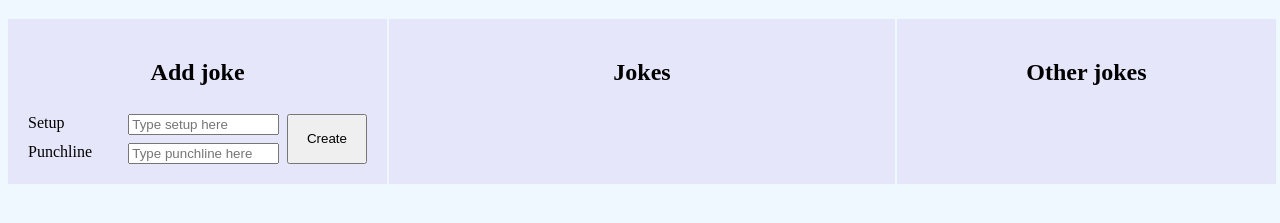
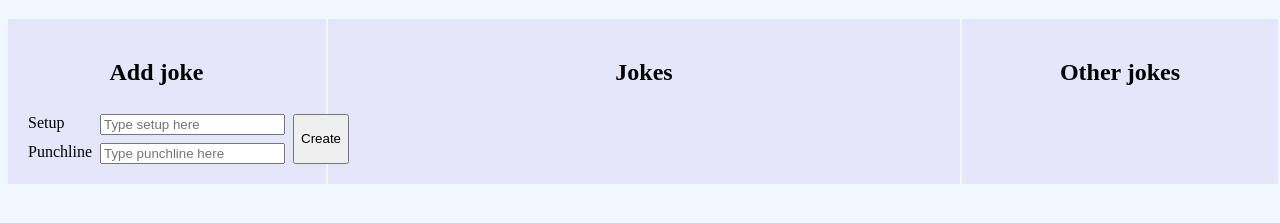
Before and after one commit to eaalhvdw/JokeService, a website: page public/index.html in a window 1280 px wide. Shown: the part 61-284 px from the top of the page. Drawn offline with Linux system fonts and the light colour scheme; no server answers.

Commit message:
Some things are coming through

```diff
--- a/controllers/jokesApiController.js
+++ b/controllers/jokesApiController.js
@@ -30,7 +30,7 @@ exports.getJoke = function(jokeId) {
  * @returns {Promise<*[]>}
  */
 exports.getJokes = function() {
-    //Forcing the jokes through the server (see app.js and index.js).
+    //Hardcoded jokes
     const jokes = [
         {setup: 'Where does the king keep his armies?', punchline: 'In his sleeves!'},
         {setup: 'foo', punchline: 'bar'},
--- a/package.json
+++ b/package.json
@@ -5,6 +5,7 @@
     "express": "^4.16.4",
     "heroku": "^7.33.3",
     "mongoose": "^5.7.7",
-    "morgan": "^1.9.1"
+    "morgan": "^1.9.1",
+    "node-fetch": "^2.6.0"
   }
 }
--- a/public/index.html
+++ b/public/index.html
@@ -16,20 +16,12 @@
         </div>
         <!-- The design of contents in #addJoke is not responsive - we may consider to rewire these contents -->
         <div id="addJoke">
-            <div id="add">
-                <h2>Add joke</h2>
-            </div>
-            <div id="setup">
-                <label id="setupLbl">Setup</label>
-                <input type="text" placeholder="Type setup here" id ="setupInp">
-            </div>
-            <div id="punchline">
-                <label id="punchLbl">Punchline</label>
-            <input type="text" placeholder="Type punchline here" id="punchInp">
-            </div>
-            <div id="button">
-                <button type="button">Create</button>
-            </div>
+            <h2>Add joke</h2>
+            <label id="setupLbl">Setup</label>
+            <input id ="setupInp" type="text" placeholder="Type setup here">
+            <label id="punchlineLbl">Punchline</label>
+            <input id="punchlineInp" type="text" placeholder="Type punchline here">
+            <button type="button">Create</button>
         </div>
         <div id="otherJokes">
             <h2>Other jokes</h2>
--- a/public/index.js
+++ b/public/index.js
@@ -1,12 +1,12 @@
 /**
- *
+ * Help method
  * @return {string}
  */
 async function GETtext(url) {
     const OK = 200;
     let response = await fetch(url);
     if (response.status !== OK)
-        throw new Error("GET status code " + response.status);
+        throw new Error('GET status code ' + response.status);
     return await response.text();
 }
 
@@ -20,7 +20,7 @@ async function GET(url) {
     const OK = 200;
     let response = await fetch(url);
     if (response.status !== OK)
-        throw new Error("GET status code " + response.status);
+        throw new Error('GET status code ' + response.status);
     return await response.json();
 }
 
@@ -73,8 +73,8 @@ async function main() {
         document.body.insertBefore(h2, jokeserviceTable);
         document.body.innerHTML = await generateJokeserviceTable(jokeServices);
 
-    } catch (e) {
-        console.log(e.name + ": " + e.message);
+    } catch (error) {
+        console.error('index.js:77 - ' + error.name + ': ' + error.message);
     }
 }
 
--- a/public/style.css
+++ b/public/style.css
@@ -2,15 +2,13 @@ body {
     background-color: aliceblue;
 }
 
-h1 {
+h1, h2 {
     text-align: center;
 }
 
 .container {
-    text-align: center;
-
     display: grid;
-    grid-template-columns: 30% 40% 30%;
+    grid-template-columns: 20% 5% 50% 25%;
     grid-auto-flow: column;
     gap: 2px;
 }
@@ -22,35 +20,44 @@ h1 {
 
 #addJoke {
     display: grid;
-    grid-area: 1/1/1/1;      /*  startRow/startColumn/endRow/endColumn  */
+    grid-area: 1/1/4/3;         /*  startRow/startColumn/endRow/endColumn  */
     gap: 8px;
 }
 
-#add {
-    grid-area: 1/1/1/6;      /*  startRow/startColumn/endRow/endColumn  */
+#addJoke>h2 {
+    text-align: center;
+
+    grid-area: 1/1/1/3;         /*  startRow/startColumn/endRow/endColumn  */
 }
 
-#setup, #punchline {
+#setupLbl {
     text-align: left;
 
-    display: grid;
-    grid-template-columns: 40% 60%;
-    grid-auto-flow: column;
+    grid-area: 2/1/2/2;         /*  startRow/startColumn/endRow/endColumn  */
 }
 
-#setup {
-    grid-area: 2/1/2/5;      /*  startRow/startColumn/endRow/endColumn  */
+#setupInp {
+    grid-area: 2/2/2/3;         /*  startRow/startColumn/endRow/endColumn  */
 }
 
-#punchline {
-    grid-area: 3/1/3/5;      /*  startRow/startColumn/endRow/endColumn  */
+#punchlineLbl {
+    text-align: left;
+
+    grid-area: 3/1/3/2;         /*  startRow/startColumn/endRow/endColumn  */
 }
 
-#button {
-    grid-area: 2/5/4/5;      /*  startRow/startColumn/endRow/endColumn  */
+#punchlineInp {
+    grid-area: 3/2/3/3;         /*  startRow/startColumn/endRow/endColumn  */
 }
 
 button {
-    height: 50px;
-    width: 80px;
+    grid-area: 2/3/4/3;         /*  startRow/startColumn/endRow/endColumn  */
 }
+
+#ourJokes {
+    grid-area: 1/3/4/3;         /*  startRow/startColumn/endRow/endColumn  */
+}
+
+#otherJokes {
+    grid-area: 1/4/4/4;         /*  startRow/startColumn/endRow/endColumn  */
+}
```
Also changed, not shown: app.js (+16 -28 lines), controllers/registryApiController.js (+5 -5 lines), routes/jokesApi.js (+15 -22 lines), routes/registryApi.js (+7 -11 lines).
